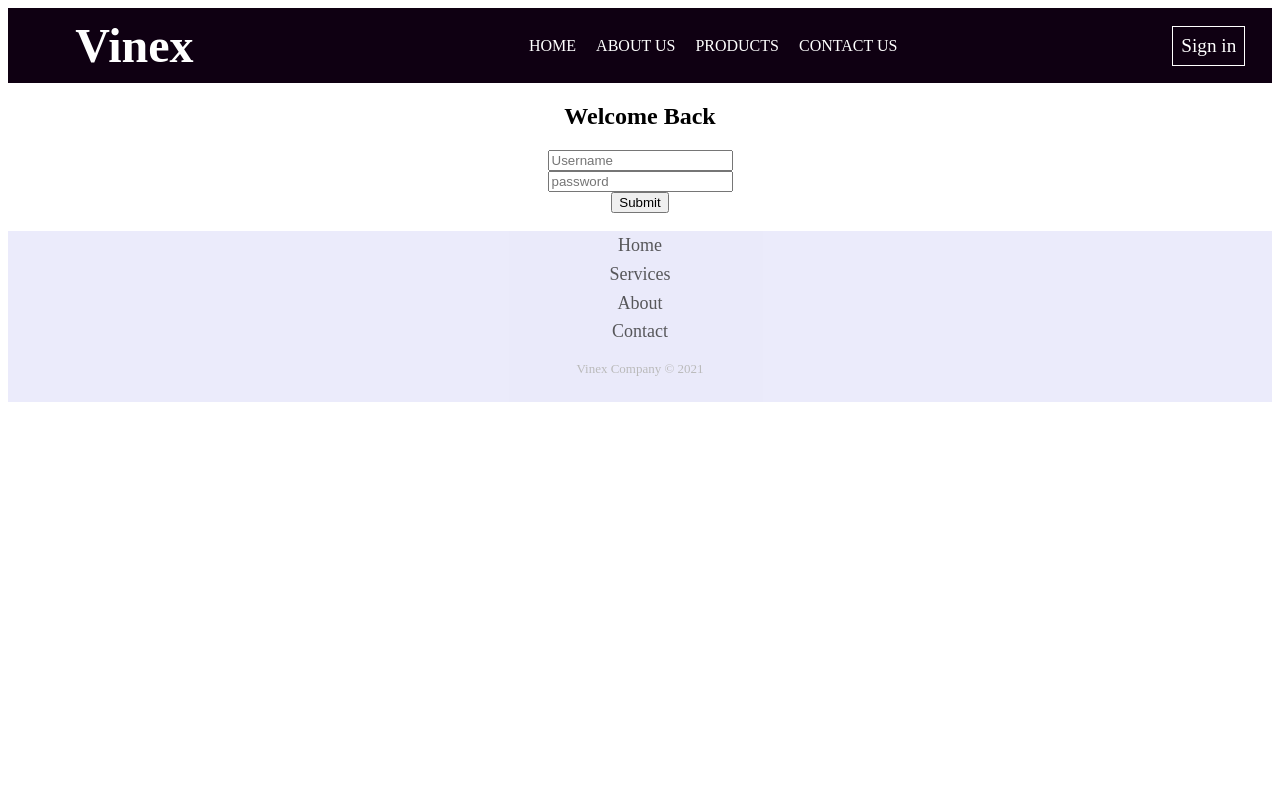
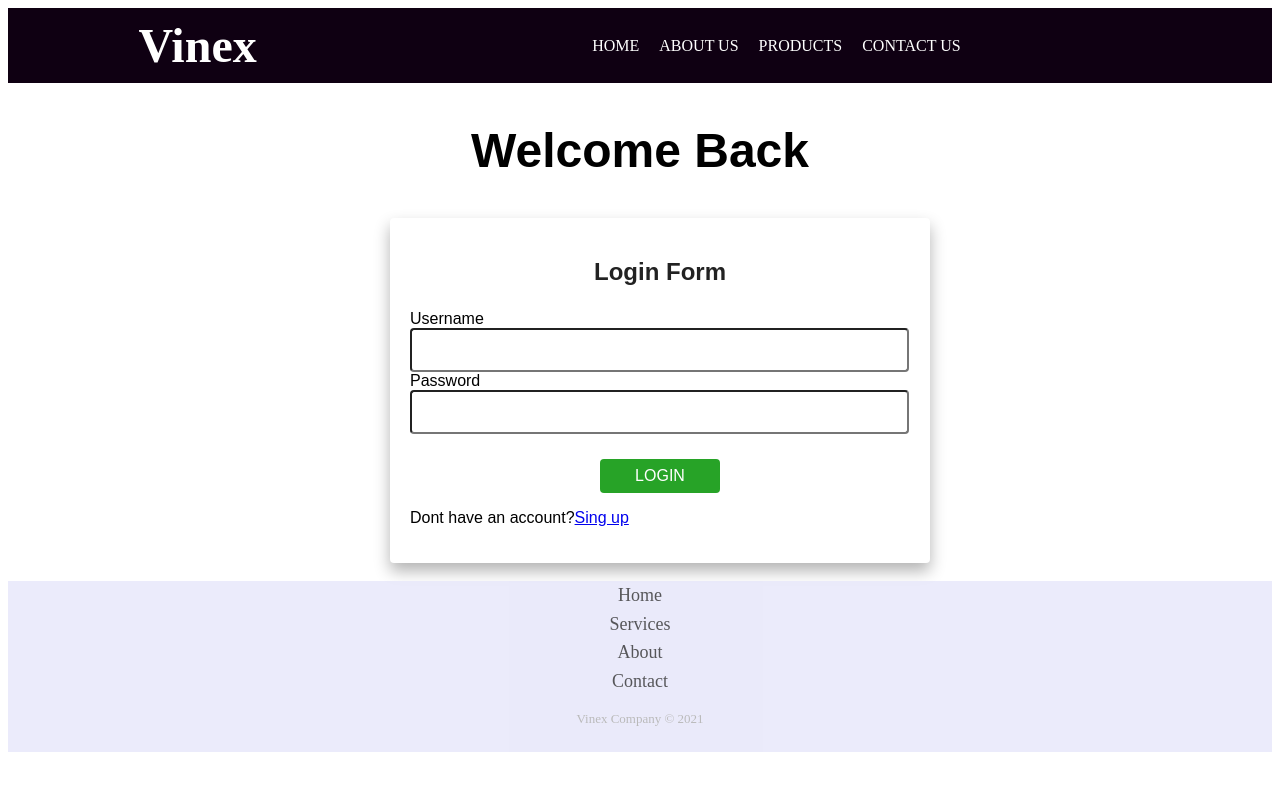
Before and after one commit to ardittshabani/Web-Project, a PHP site: page /sign.php in a window 1280 px wide. Run offline with PHP 8.4, Linux system fonts and the light colour scheme.

Commit message:
sign-in, sign-out design

```diff
--- a/VINEX Website/css/sign.css
+++ /dev/null
@@ -1,10 +0,0 @@
-form{
-    display: block;
-    width: 30%;
-    display: inline-grid;
-    justify-items: center;
-}
-
-section{
-    text-align: center;
-}
--- a/VINEX Website/sign.php
+++ b/VINEX Website/sign.php
@@ -5,22 +5,92 @@
     <meta http-equiv='X-UA-Compatible' content='IE=edge'>
     <title>Sign in</title>
     <meta name='viewport' content='width=device-width, initial-scale=1'>
-    <link rel='stylesheet' type='text/css' media='screen' href='css/sign.css'>
+    <!--<link rel='stylesheet' type='text/css' media='screen' href='css/sign.css'>-->
     <link rel="stylesheet" href="css/IncludeParts.css">
+    <style>
+        .sign-div{
+            display: none;
+        }
+        .boddy{
+            min-height: 100vh;
+            background: #eee;
+            display: flex;
+            font-family: sans-serif;
+        }
+        .con{
+            margin: auto;
+            width: 500px;
+            max-width: 90%;
+            font-family: sans-serif;
+            text-align: center;
+        }
+        .con form {
+            width: 100%;
+            height: 100%;
+            padding: 20px;
+            background: white;
+            border-radius: 4px;
+            box-shadow: 0 8px 16px rgba(0,0,0,.3);
+            text-align: left;
+        }
 
+        .con form h1{
+            text-align: center;
+            margin-bottom: 24px;
+            color: #222;
+        }
+
+        .con form .form-control{
+            width: 95%;
+            height: 40px;
+            background: white;
+            border-radius: 4px;
+            border: 1px 0 18px 0;
+            padding: 0 10px;
+        }
+
+        .con form .btn{
+            margin-left: 50%;
+            margin-top: 5%;
+            transform: translateX(-50%);
+            width: 120px;
+            height: 34px;
+            border: none;
+            outline: none;
+            background: #27a327;
+            cursor: pointer;
+            font-size: 16px;
+            text-transform: uppercase;
+            color: white;
+            border-radius: 4px;
+            transition: .3s;
+        }
+
+        .welcome{
+            font-size: -webkit-xxx-large;
+        }
+    </style>
 </head>
 <body>
         <!--Header -->
         <?php
         include 'IncludeParts/header.php';
      ?>
-      <section class="">
+      <section class="boody">
         <div class="con">
-            <h1>Welcome Back</h1>
-            <form  action="">
-                <input type="text" placeholder="Username"></input>
-                <input type="password" placeholder="password"></input>
-                <input type="submit" placeholder="Login"></input>
+            <h1 class="welcome">Welcome Back</h1>
+            <form  action="post">
+                <h1>Login Form</h1>
+                <div class="form-group">
+                    <label for="">Username</label>
+                    <input type="text" class="form-control" required>
+                </div>
+                <div class="form-group">
+                    <label for="">Password</label>
+                    <input type="password" class="form-control" required>
+                </div>
+                <input type="submit" class="btn" value="Login">
+                <p>Dont have an account?<a href="register.php">Sing up</a></p>
             </form>
         </div>
       </section>
```
Also changed, not shown: VINEX Website/Dashboard/admin-home.php (+8 -0 lines), VINEX Website/Dashboard/editAluminumCoil.php (added, +44 -0 lines), VINEX Website/Dashboard/editAluminumPlate.php (added, +41 -0 lines), VINEX Website/contact.php (+86 -0 lines), VINEX Website/controller/menuController.php (+24 -8 lines), VINEX Website/register.php (added, +90 -0 lines), VINEX Website/signin.php (deleted, +0 -49 lines), VINEX Website/views/Produktet-Dashboard.php (+8 -0 lines).
